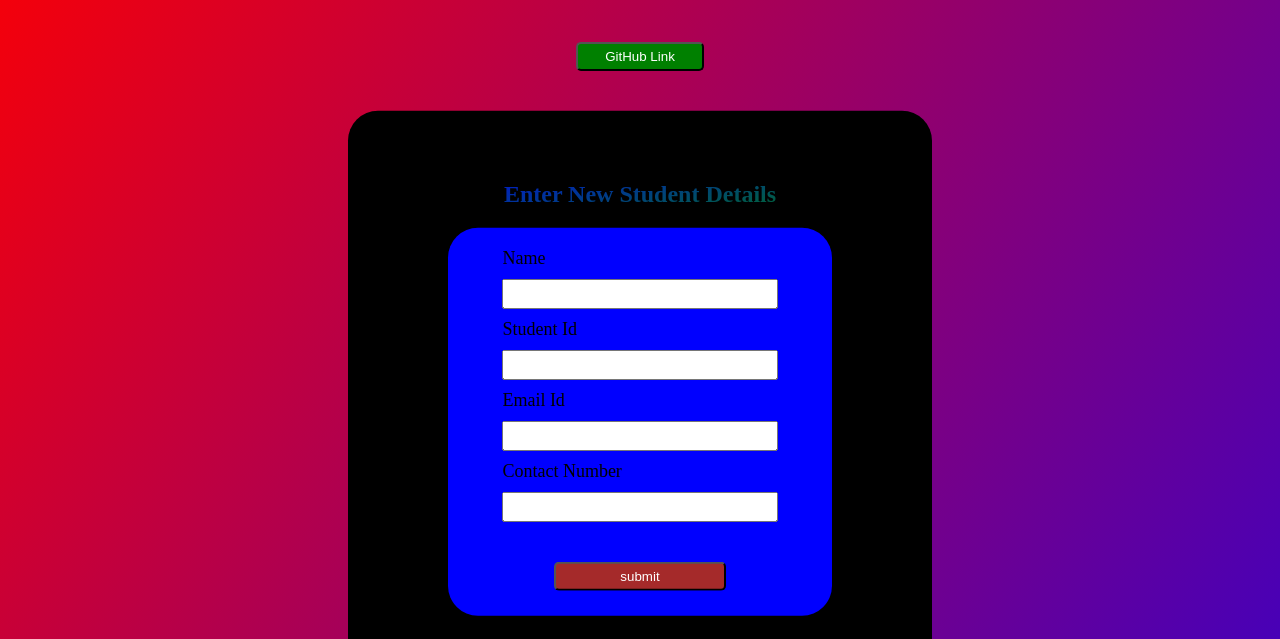
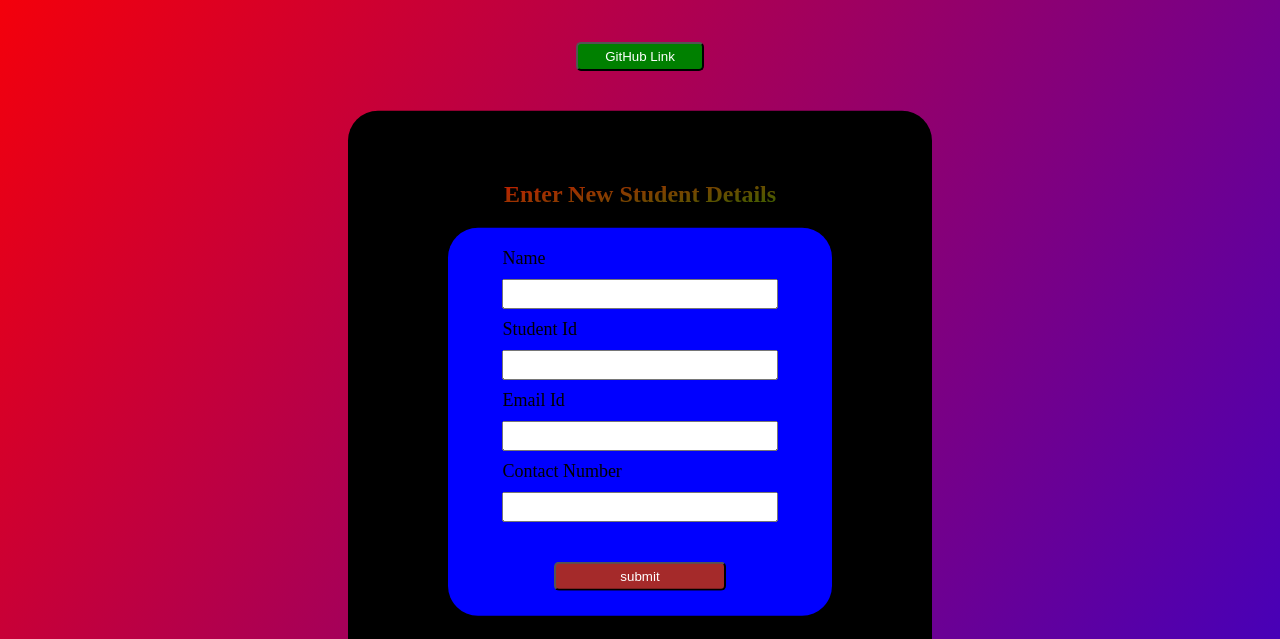
Before and after one commit to G-Chandu-Balaji/Student_Regisstration_system, a plain HTML site: page index.html in a window 1280 px wide. Shown: the part 161-800 px from the top of the page. Drawn offline with Linux system fonts and the light colour scheme.

Commit message:
completed

```diff
--- a/index.css
+++ b/index.css
@@ -36,7 +36,7 @@ h2 {
   text-align: center;
   padding: 20px;
   text-transform: capitalize;
-  background: linear-gradient(to bottom right, blue, green);
+  background: linear-gradient(to bottom right, red, green);
   -webkit-background-clip: text;
   -webkit-text-fill-color: transparent;
 }
```
